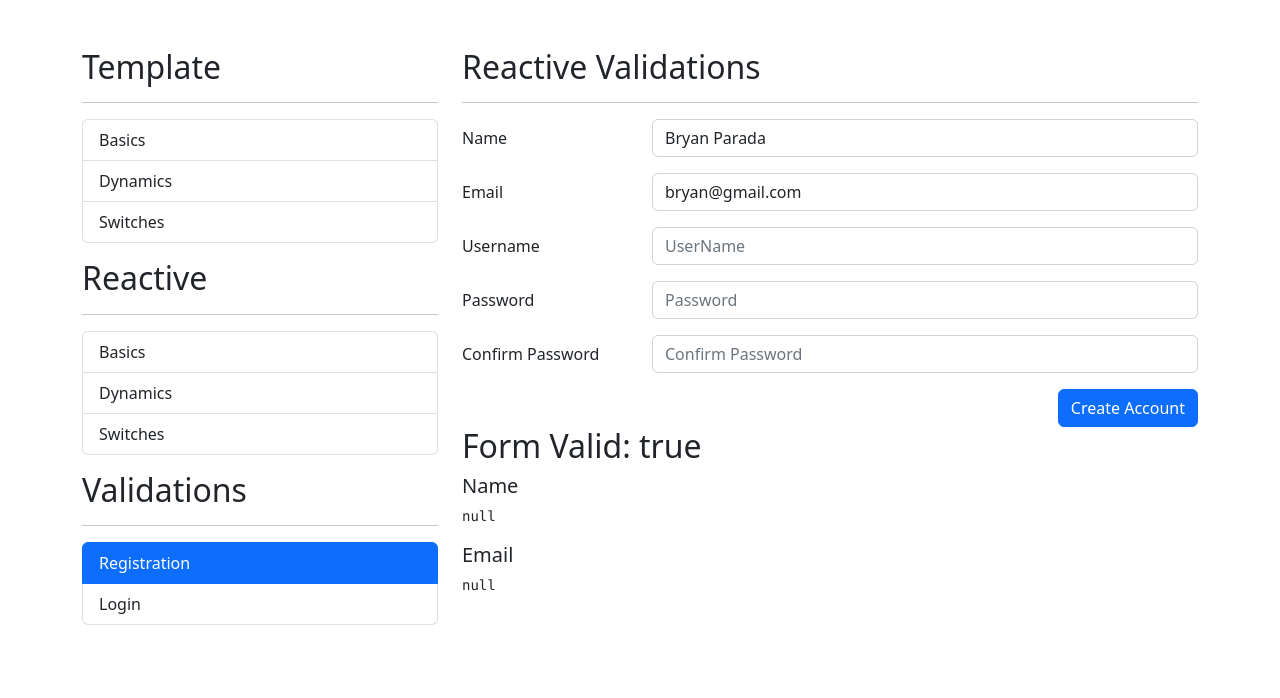
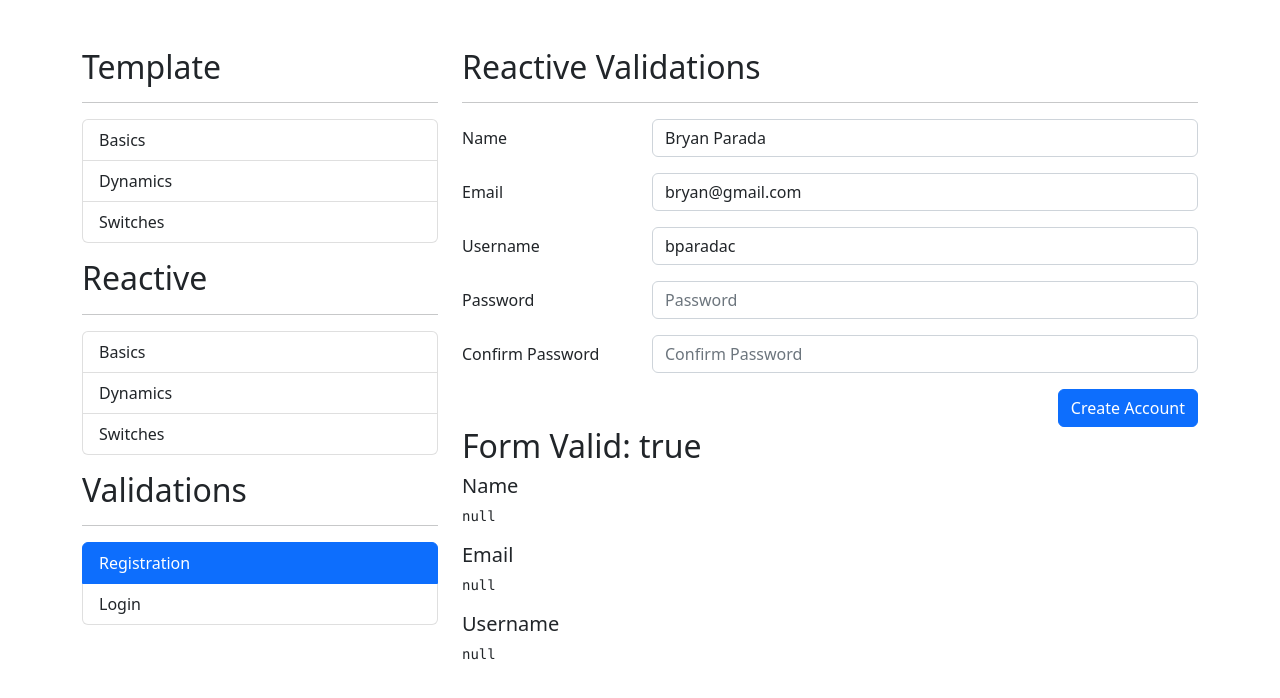
Before and after one commit to BryanParada/FormsApp, an Angular app: page /auth/registration in a window 1280 px wide. Shown: the top 698 px of the page. Built offline with nearby package versions, Linux system fonts and the light colour scheme.

Commit message:
V271 - Custom Validation username

```diff
--- a/src/app/auth/pages/registration/registration.component.html
+++ b/src/app/auth/pages/registration/registration.component.html
@@ -41,7 +41,10 @@
                     <div class="col-sm-9">
                             <input type="text"
                                     class="form-control"
+                                    formControlName="username"
                                     placeholder="UserName">
+                                    <span class="form-text text-danger"
+                                    *ngIf="invalidField('username')">Username is already taken</span>
                     </div>
                 </div>
 
@@ -85,3 +88,6 @@
 
 <h5>Email</h5>
 <pre>{{ myFormRegistration.controls['email'].errors | json}}</pre>
+
+<h5>Username</h5>
+<pre>{{ myFormRegistration.controls['username'].errors | json}}</pre>
--- a/src/app/auth/pages/registration/registration.component.ts
+++ b/src/app/auth/pages/registration/registration.component.ts
@@ -1,5 +1,5 @@
 import { Component, OnInit } from '@angular/core';
-import { FormBuilder, FormGroup, Validators } from '@angular/forms';
+import { FormBuilder, FormControl, FormGroup, Validators } from '@angular/forms';
 
 @Component({
   selector: 'app-registration',
@@ -14,9 +14,23 @@ export class RegistrationComponent implements OnInit {
   emailPattern: string = "^[a-z0-9._%+-]+@[a-z0-9.-]+\\.[a-z]{2,4}$";
   // '([a-zA-Z]+) (.+[a-zA-Z]+).+$'; // para 2 apellidos Te obliga a escribir al menos 2 palabras, pero te permite añadir 3 o más.
 
+  cantBeStrider(control: FormControl){
+    const value: string = control.value?.trim().toLowerCase();
+    // console.log(value);
+
+    if (value === 'strider'){
+      return {
+        noStrider: true
+      }
+    }
+    return null;
+
+  }
+
   myFormRegistration: FormGroup = this.fb.group({
-    name : ['', [Validators.required, Validators.pattern( this.name_lastnamePattern)] ],
-    email: ['', [Validators.required, Validators.pattern( this.emailPattern ) ] ]
+    name    : ['', [Validators.required, Validators.pattern( this.name_lastnamePattern)] ],
+    email   : ['', [Validators.required, Validators.pattern( this.emailPattern ) ] ],
+    username: ['', [Validators.required, this.cantBeStrider] ]
   })
 
   constructor( private fb: FormBuilder) { }
@@ -24,7 +38,8 @@ export class RegistrationComponent implements OnInit {
   ngOnInit(): void {
     this.myFormRegistration.reset({
       name: 'Bryan Parada',
-      email: 'bryan@gmail.com'
+      email: 'bryan@gmail.com',
+      username: 'bparadac'
     })
   }
 
```
